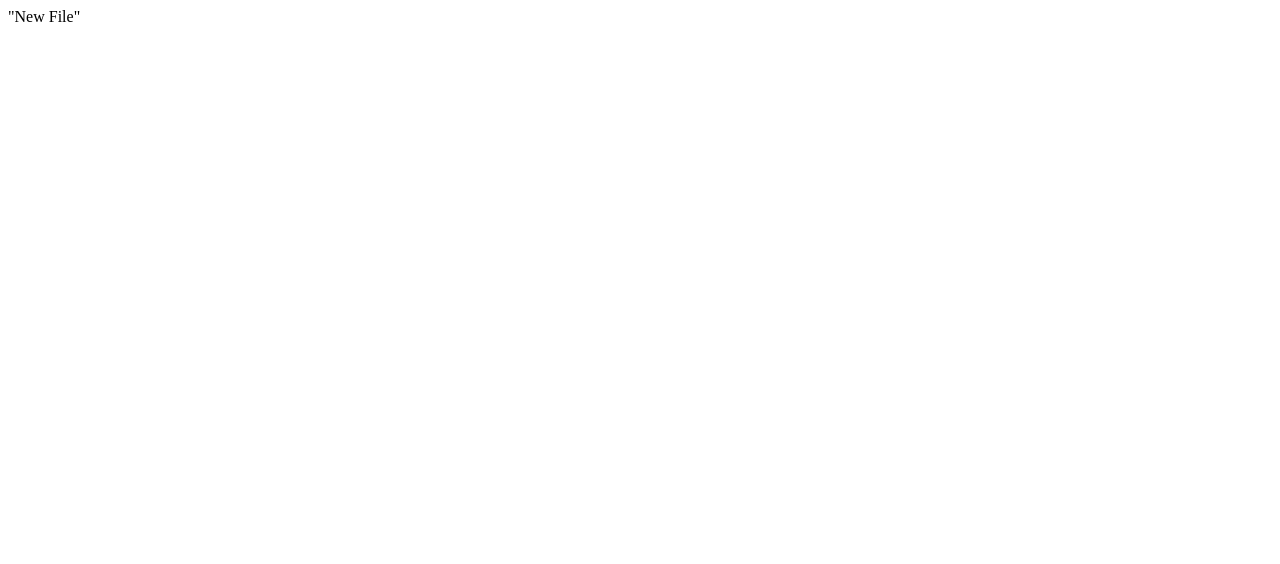
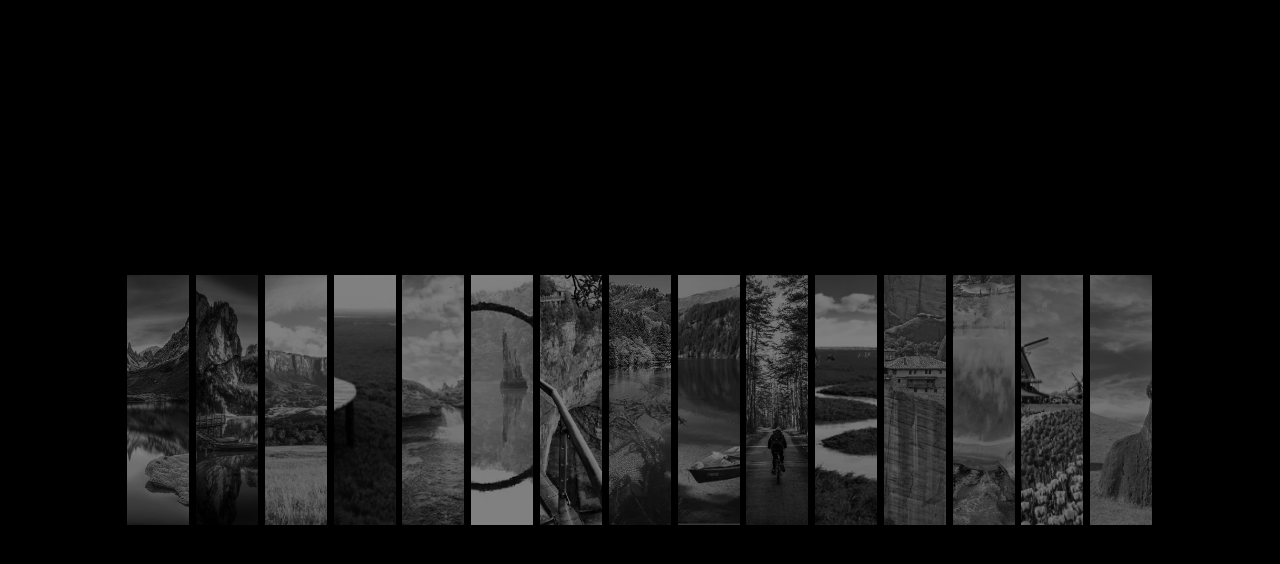
Before and after one commit to MirzacM/3D_Hover_Wave, a plain HTML site: page index.html in a window 1280 px wide. Drawn offline with Linux system fonts and the light colour scheme.

Commit message:
HoverWave

```diff
--- a/index.html
+++ b/index.html
@@ -1 +1,91 @@
-"New File"
+<!DOCTYPE html>
+<html lang="en">
+  <head>
+    <meta charset="UTF-8" />
+    <meta name="viewport" content="width=device-width, initial-scale=1.0" />
+    <title>Wave Animation</title>
+    <link rel="stylesheet" href="style.css" />
+  </head>
+  <body>
+    <div class="wrapper">
+      <div class="items">
+        <div
+          class="item"
+          tabindex="0"
+          style="background-image: url(images/0_qeurjXuUaA1o3nCc.jpg)"
+        ></div>
+        <div
+          class="item"
+          tabindex="0"
+          style="
+            background-image: url(images/46fec04a273ccc1a380cb882615fafbd.jpg);
+          "
+        ></div>
+        <div
+          class="item"
+          tabindex="0"
+          style="background-image: url(images/ajnEGpb9ZWV-ajnEqz6xnWV-c.png)"
+        ></div>
+        <div
+          class="item"
+          tabindex="0"
+          style="
+            background-image: url(images/c124ffcaab261f1e2c7fef5b990a16e8.jpg);
+          "
+        ></div>
+        <div
+          class="item"
+          tabindex="0"
+          style="background-image: url(images/Caño-Cristales.webp)"
+        ></div>
+        <div
+          class="item"
+          tabindex="0"
+          style="
+            background-image: url(images/Die-Rakotzbrück-or-Devil’s-Bridge.webp);
+          "
+        ></div>
+        <div
+          class="item"
+          tabindex="0"
+          style="background-image: url(images/glass-bridge-850x459.jpg)"
+        ></div>
+        <div
+          class="item"
+          tabindex="0"
+          style="background-image: url(images/jiuzhaigou-lake.webp)"
+        ></div>
+        <div
+          class="item"
+          tabindex="0"
+          style="
+            background-image: url(images/Nelson-Lakes-National-Park-Blue-Lake.webp);
+          "
+        ></div>
+        <div
+          class="item"
+          tabindex="0"
+          style="
+            background-image: url(images/pollution-random-place-found-very-silent-i-m-amazed-no-one-talks-179222851.webp);
+          "
+        ></div>
+        <div
+          class="item"
+          tabindex="0"
+          style="background-image: url(images/Red-Beach-Tianzin.webp)"
+        ></div>
+        <div
+          class="item"
+          tabindex="0"
+          style="
+            background-image: url(images/tumblr_inline_p86tj4DNr41r02mf8_1280.jpg);
+          "
+        ></div>
+        <div class="item" tabindex="0" style="background-image: url(images/strangest-sublime-places-tout.webp);">
+      </div>
+      <div class="item" tabindex="0" style="background-image:url(images/unique-places-to-visit-in-europe-zaanse-schans-netherlands-hero-375x540.jpg) ;">
+      </div>
+      <div class="item" tabindex="0" style="background-image: url(images/weirdest-places-in-the-world.jpg);"></div>
+    </div>
+  </body>
+</html>
--- /dev/null
+++ b/style.css
@@ -0,0 +1,115 @@
+* {
+  margin: 0;
+  padding: 0;
+  box-shadow: border-box;
+}
+
+:root {
+  --index: calc(1vw + 1vh);
+  --transition-timing-function: cubic-bezier(0.1, 0.7, 0, 1);
+}
+
+body {
+  background-color: black;
+}
+
+.wrapper {
+  display: flex;
+  align-items: center;
+  justify-content: center;
+  height: 100vh;
+}
+
+.items {
+  display: flex;
+  gap: 0.4rem;
+  perspective: calc(var(--index) * 35);
+}
+
+.item {
+  width: calc(var(--index) * 3);
+  height: calc(var(--index) * 12);
+  background-color: #222;
+  background-size: cover;
+  background-position: center;
+  cursor: pointer;
+  filter: grayscale(1) brightness(0.5);
+  transition: transform 1.25s var(--transition-timing-function),
+    filter 3s var(--transition-timing-function),
+    width 1.25s var(--transition-timing-function);
+  will-change: transform, filter, rotateY, width;
+}
+
+.item::before,
+.item::after {
+  content: "";
+  position: absolute;
+  height: 100%;
+  width: 20px;
+  right: calc(var(--index) * -1);
+}
+
+.item::after {
+  left: calc(var(--index) * -1);
+}
+
+.items .item:hover {
+  filter: inherit;
+  transform: translateZ(calc(var(--index) * 10));
+}
+
+/*To the Right */
+
+.items .item:hover + * {
+  filter: inherit;
+  transform: translateZ(calc(var(--index) * 8.5)) rotateY(35deg);
+  z-index: -1;
+}
+
+.items .item:hover + * + * {
+  filter: inherit;
+  transform: translateZ(calc(var(--index) * 5.6)) rotateY(40deg);
+  z-index: -2;
+}
+
+.items .item:hover + * + * + * {
+  filter: inherit;
+  transform: translateZ(calc(var(--index) * 2.5)) rotateY(30deg);
+  z-index: -3;
+}
+
+.items .item:hover + * + * + * + * {
+  filter: inherit;
+  transform: translateZ(calc(var(--index) * 0.6)) rotateY(15deg);
+  z-index: -4;
+}
+/*To the Left*/
+
+.items .item:has(+ * + :hover) {
+  filter: inherit;
+  transform: translateZ(calc(var(--index) * 8.5)) rotateY(-35deg);
+}
+
+.items .item:has(+ * + * + :hover) {
+  filter: inherit;
+  transform: translateZ(calc(var(--index) * 5.6)) rotateY(-40deg);
+}
+
+.items .item:has(+ * + * + * + :hover) {
+  filter: inherit;
+  transform: translateZ(calc(var(--index) * 2.5)) rotateY(-30deg);
+}
+
+.items .item:has(+ * + * + * + * + :hover) {
+  filter: inherit;
+  transform: translateZ(calc(var(--index) * 0.6)) rotateY(-15deg);
+}
+
+.items .item:active,
+.items .item:focus {
+  width: 50vw;
+  filter: inherit;
+  z-index: 100;
+  transform: translateZ(calc(var(--index) * 10));
+  margin: 0.5vw;
+}
```
Also changed, not shown: images/0_qeurjXuUaA1o3nCc.jpg (added), images/46fec04a273ccc1a380cb882615fafbd.jpg (added), images/Caño-Cristales.webp (added), images/Die-Rakotzbrück-or-Devil’s-Bridge.webp (added), images/Nelson-Lakes-National-Park-Blue-Lake.webp (added), images/Red-Beach-Tianzin.webp (added), images/ajnEGpb9ZWV-ajnEqz6xnWV-c.png (added), images/c124ffcaab261f1e2c7fef5b990a16e8.jpg (added), images/glass-bridge-850x459.jpg (added), images/jiuzhaigou-lake.webp (added), images/pollution-random-place-found-very-silent-i-m-amazed-no-one-talks-179222851.webp (added), images/strangest-sublime-places-tout.webp (added), images/tumblr_inline_p86tj4DNr41r02mf8_1280.jpg (added), images/unique-places-to-visit-in-europe-zaanse-schans-netherlands-hero-375x540.jpg (added), 1 more files.
